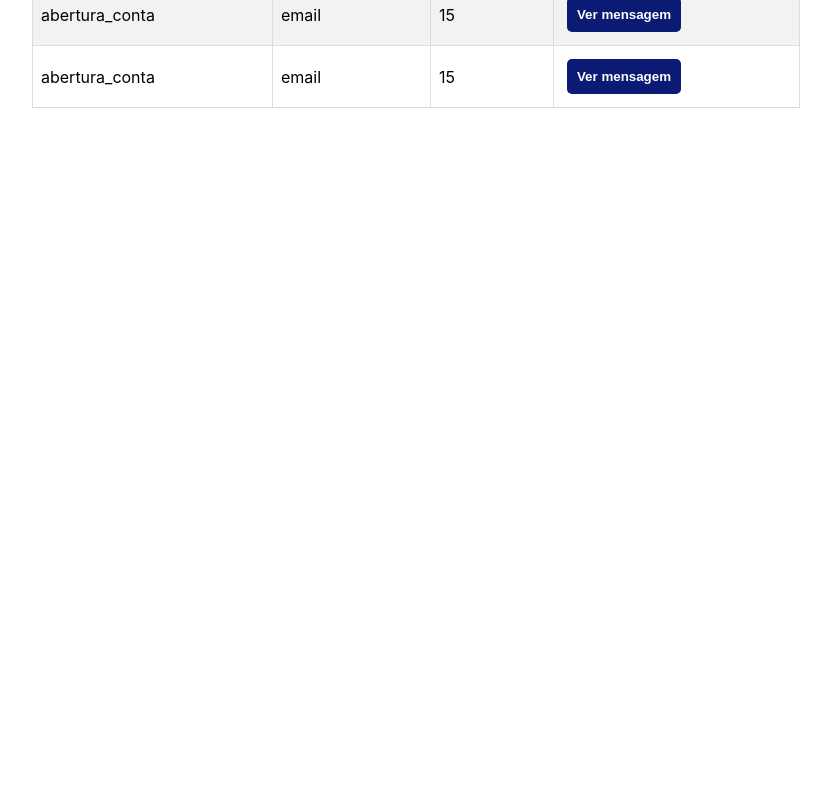
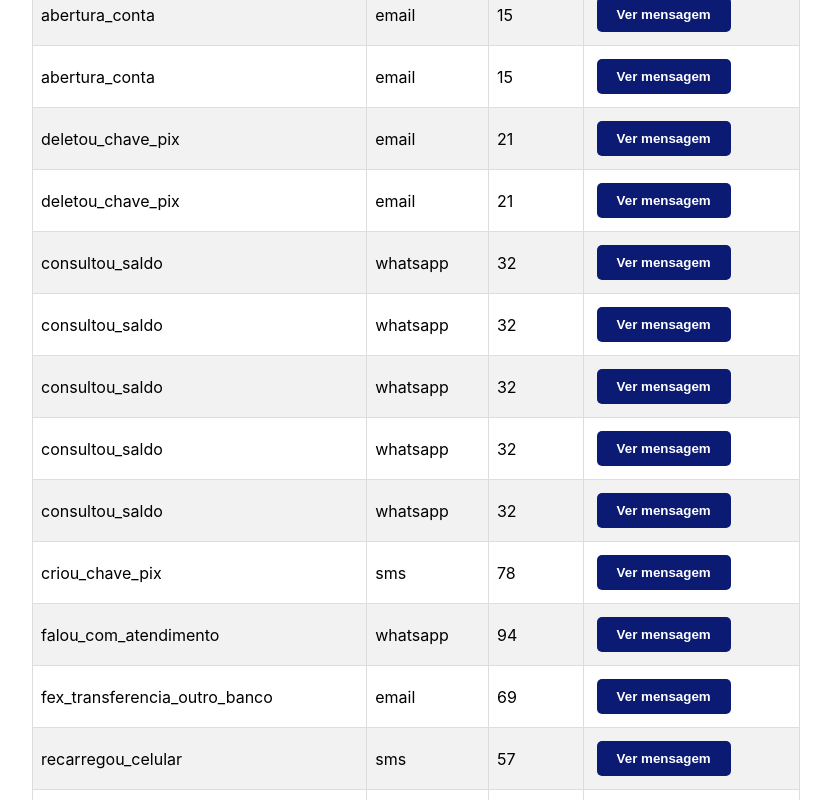
Before and after one commit to pnakashima/zap-system, a React (Create React App) app: page /list in a window 1280 px wide. Shown: the part 1580-2380 px from the top of the page, without its empty margins (224-1055 px from the left). Before the commit the page ends 1688 px from the top, so only its background shows below. Built offline with nearby package versions, Linux system fonts and the light colour scheme; data requests are answered from the project's data file.

Commit message:
modify css and change modals on Message page

```diff
--- a/server.json
+++ b/server.json
@@ -160,6 +160,118 @@
       "trigger": "abertura_conta",
       "timer": "15",
       "message": "a"
+    },
+    {
+      "id": "1a273c5",
+      "channel": "email",
+      "trigger": "deletou_chave_pix",
+      "timer": "21",
+      "message": "aaa"
+    },
+    {
+      "id": "1d933db",
+      "channel": "email",
+      "trigger": "deletou_chave_pix",
+      "timer": "21",
+      "message": "aaa"
+    },
+    {
+      "id": "1184b86",
+      "channel": "whatsapp",
+      "trigger": "consultou_saldo",
+      "timer": "32",
+      "message": "sss"
+    },
+    {
+      "id": "18bd037",
+      "channel": "whatsapp",
+      "trigger": "consultou_saldo",
+      "timer": "32",
+      "message": "sss"
+    },
+    {
+      "id": "146d4a1",
+      "channel": "whatsapp",
+      "trigger": "consultou_saldo",
+      "timer": "32",
+      "message": "sss"
+    },
+    {
+      "id": "12dc711",
+      "channel": "whatsapp",
+      "trigger": "consultou_saldo",
+      "timer": "32",
+      "message": "sss"
+    },
+    {
+      "id": "18662e5",
+      "channel": "whatsapp",
+      "trigger": "consultou_saldo",
+      "timer": "32",
+      "message": "sss"
+    },
+    {
+      "id": "144e396",
+      "channel": "sms",
+      "trigger": "criou_chave_pix",
+      "timer": "78",
+      "message": "hhhhhhh"
+    },
+    {
+      "id": "1d18513",
+      "channel": "whatsapp",
+      "trigger": "falou_com_atendimento",
+      "timer": "94",
+      "message": "kkkk"
+    },
+    {
+      "id": "11fac11",
+      "channel": "email",
+      "trigger": "fex_transferencia_outro_banco",
+      "timer": "69",
+      "message": "hhhhhhh"
+    },
+    {
+      "id": "13d6982",
+      "channel": "sms",
+      "trigger": "recarregou_celular",
+      "timer": "57",
+      "message": "uuuuuuuuuu"
+    },
+    {
+      "id": "135b236",
+      "channel": "sms",
+      "trigger": "recarregou_celular",
+      "timer": "57",
+      "message": "uuuuuuuuuu"
+    },
+    {
+      "id": "157bd61",
+      "channel": "email",
+      "trigger": "deletou_chave_pix",
+      "timer": "93",
+      "message": "kkkkkkk"
+    },
+    {
+      "id": "1f16689",
+      "channel": "sms",
+      "trigger": "consultou_saldo",
+      "timer": "687",
+      "message": "khshsrtsh"
+    },
+    {
+      "id": "17e1aa1",
+      "channel": "whatsapp",
+      "trigger": "alterou_dados_pessois",
+      "timer": "654",
+      "message": "kkkkkkkk"
+    },
+    {
+      "id": "1ff71a0",
+      "channel": "sms",
+      "trigger": "fez_pix",
+      "timer": "3636",
+      "message": "pjpijp"
     }
   ],
   "channels": [
--- a/src/App.css
+++ b/src/App.css
@@ -35,7 +35,8 @@ span {
 
 .title {
   font-size: 24px;
-  color: #FFF
+  color: #FFF;
+  padding: 0px 20px;
 }
 
 .body-title {
@@ -50,13 +51,16 @@ button {
   color: #FFF;
   font-weight: bold;
   margin: 5px;
-  padding: 10px;
+  padding: 10px 20px;
   text-align: center;
   text-decoration: none;
   display: inline-block;
   cursor: pointer;
 }
 
+button:hover {
+  background-color: #061257;
+}
 
 
 input[type=text], select, textarea {
--- a/src/pages/Message/index.jsx
+++ b/src/pages/Message/index.jsx
@@ -38,7 +38,7 @@ const Message = () => {
     const schema = yup.object().shape({
         trigger: yup.string().required('Campo "Gatilho" obrigatório. '),
         channel: yup.string().required('Campo "Canal" obrigatório. '),
-        timer: yup.number('Campo "Timer" inválido. ').required('Campo "Timer" obrigatório. ').positive('Campo "Timer" inválido. ').integer('Campo "Timer" inválido. '),
+        timer: yup.number().required('Campo "Timer" obrigatório. ').typeError('Campo "Timer" inválido. ').positive('Campo "Timer" inválido. ').integer('Campo "Timer" inválido. '),
         message: yup.string().required('Campo "Mensagem" obrigatório. '),
     })
 
@@ -55,24 +55,46 @@ const Message = () => {
             const isValid = await schema.validate(body, { abortEarly: false })
             console.log("isValid", isValid)
             postMessage(body)
-            openModal("Mensagem cadastrada")
+            openSuccessModal()
         } catch (error) {
-            const errorMessage = error.inner.reduce((errorMessage, err) => errorMessage + (err.message + "\n"), "")
-            openModal("Erro", errorMessage)
+            const errorMessage = error.inner.reduce((errorMessage, err) => errorMessage + (err.message + "<br>"), "")
+            console.log(errorMessage)
+            openErrorModal("Erro", errorMessage)
         }
 
     }
 
 
-    const openModal = (title, message, icon) => {
+    const openErrorModal = (title, message, icon) => {
         Swal.fire({
             title: title,
-            text: message,
-            confirmButtonText: 'Ok',
+            html: message,
+            confirmButtonText: 'OK',
             confirmButtonColor: "#0b1a72",
-            icon: icon
+            icon: icon,
+            buttonsStyling: false,
         })
     }
+
+    const openSuccessModal = (title, message, icon) => {
+        Swal.fire({
+            title: 'Mensagem cadastrada!\nDeseja cadastrar outra mensagem?',
+            showDenyButton: true,
+            confirmButtonText: 'Sim',
+            confirmButtonColor: "#0b1a72",
+            denyButtonText: 'Não',
+            denyButtonColor: "#0b1a72",
+            buttonsStyling: false,
+        }).then((result) => {
+            /* Read more about isConfirmed, isDenied below */
+            if (result.isConfirmed) {
+                history.go(0)
+            } else if (result.isDenied) {
+                history.push('/list')
+            }
+        })
+    }
+
 
     const postMessage = async (body) => await api.post('/messages', body)
 
```
